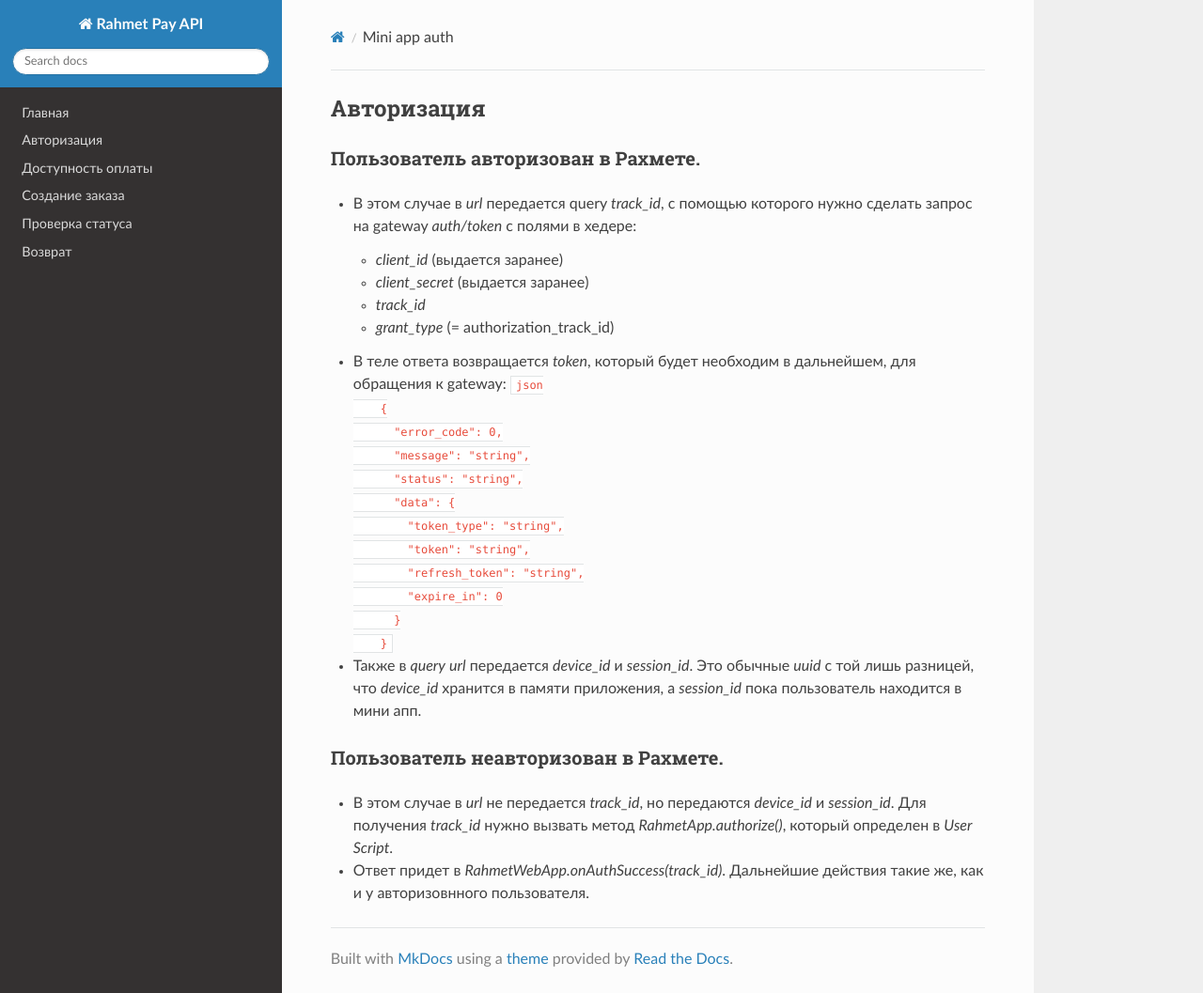
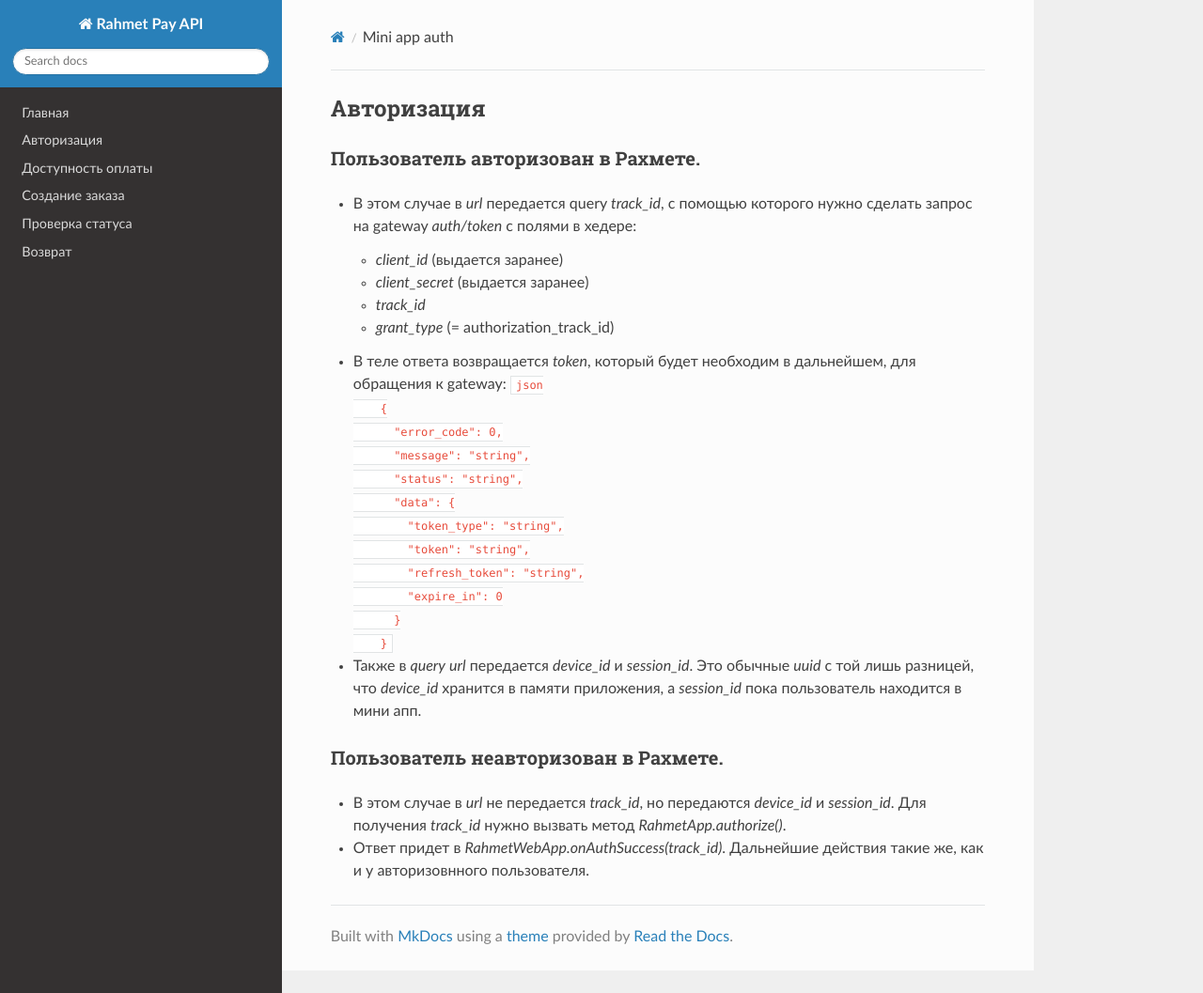
Before and after one commit to rahmetapp/docs, an MkDocs documentation site: the page built from docs/mini app auth.md, in a window 1280 px wide and 1057 px high. Shown: the whole window at 94% size. Built offline with MkDocs 1.6.1, drawn with Linux system fonts in a browser that asks for light colours; nearby versions of some CDN libraries; old or Windows-style settings are respelled for this version of MkDocs.

Commit message:
Update mini app auth.md

````diff
--- a/docs/mini app auth.md
+++ b/docs/mini app auth.md
@@ -23,5 +23,5 @@
     ```
 - Также в *query* *url* передается *device_id* и *session_id*. Это обычные *uuid* с той лишь разницей, что *device_id* хранится в памяти приложения, а *session_id* пока пользователь находится в мини апп.
 ### Пользователь неавторизован в Рахмете.
-- В этом случае в *url* не передается *track_id*, но передаются *device_id* и *session_id*. Для получения *track_id* нужно вызвать метод *RahmetApp.authorize()*, который определен в *User Script*.
+- В этом случае в *url* не передается *track_id*, но передаются *device_id* и *session_id*. Для получения *track_id* нужно вызвать метод *RahmetApp.authorize()*.
 - Ответ придет в *RahmetWebApp.onAuthSuccess(track_id)*. Дальнейшие действия такие же, как и у авторизовнного пользователя.
````
